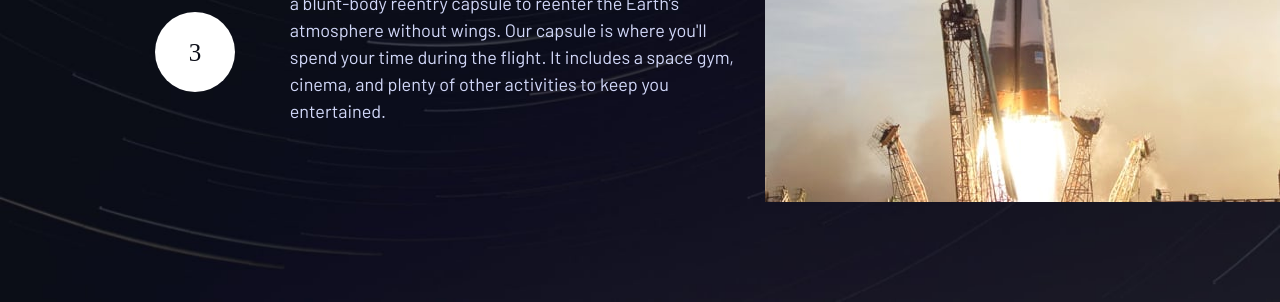
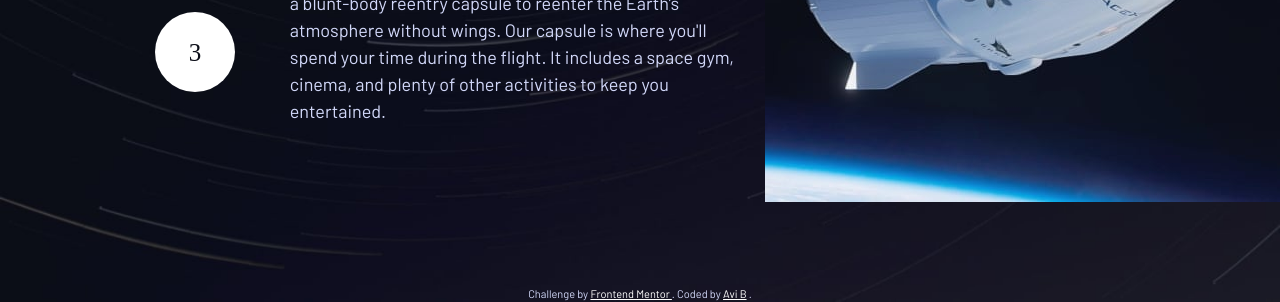
Before and after one commit to tomasluciano001/space-tourism-website, a plain HTML site: page pages/technology-capsule.html in a window 1280 px wide. Shown: the part 498-800 px from the top of the page. Drawn offline with nearby package versions, Linux system fonts and the light colour scheme; a web font is replaced by a local one.

Commit message:
linking images

```diff
--- a/index.scss
+++ b/index.scss
@@ -619,6 +619,7 @@ body {
         1fr
       );
     column-gap: var(--container-gap, 2rem);
+
   }
 
   .grid-container--home {
--- a/pages/technology-capsule.html
+++ b/pages/technology-capsule.html
@@ -63,12 +63,21 @@
 
 
           <picture class="tech-img">
-            <source media="(max-width: 45em)" srcset="../assets/technology/image-launch-vehicle-landscape.jpg">
-            <source media="(min-width: 45em)" srcset="../assets/technology/image-launch-vehicle-portrait.jpg">
-            <img src="../assets/technology/image-launch-vehicle-portrait.jpg" alt="Rocket launch">
+            <source media="(max-width: 45em)" srcset="../assets/technology/image-space-capsule-landscape.jpg">
+            <source media="(min-width: 45em)" srcset="../assets/technology/image-space-capsule-portrait.jpg">
+            <img src="../assets/technology/image-space-capsule-portrait.jpg" alt="Rocket launch">
           </picture>
 
         </main>
       </body>
+      <div class="attribution">
+        Challenge by
+        <a href="https://www.frontendmentor.io/challenges/space-tourism-multipage-website-gRWj1URZ3/hub/space-tourism-multipage-website-hGzf0XF_4" target="_blank">
+          Frontend Mentor
+        </a>
+        . Coded by
+        <a href="https://www.frontendmentor.io/profile/inspiringsource" target="_blank">Avi B</a>
+        .
+      </div>
     <script src="../index.js"></script>
   </html>
```
Also changed, not shown: pages/crew-commander.html (+9 -0 lines), pages/crew-engineer.html (+10 -0 lines), pages/crew-pilot.html (+10 -0 lines), pages/crew-specialist.html (+9 -0 lines), pages/destination-europa.html (+9 -0 lines), pages/destination-mars.html (+9 -0 lines), pages/destination-moon.html (+9 -0 lines), pages/destination-titan.html (+9 -0 lines), pages/technology-spaceport.html (+12 -3 lines), pages/technology-vehicle.html (+9 -0 lines), 1 other file.
